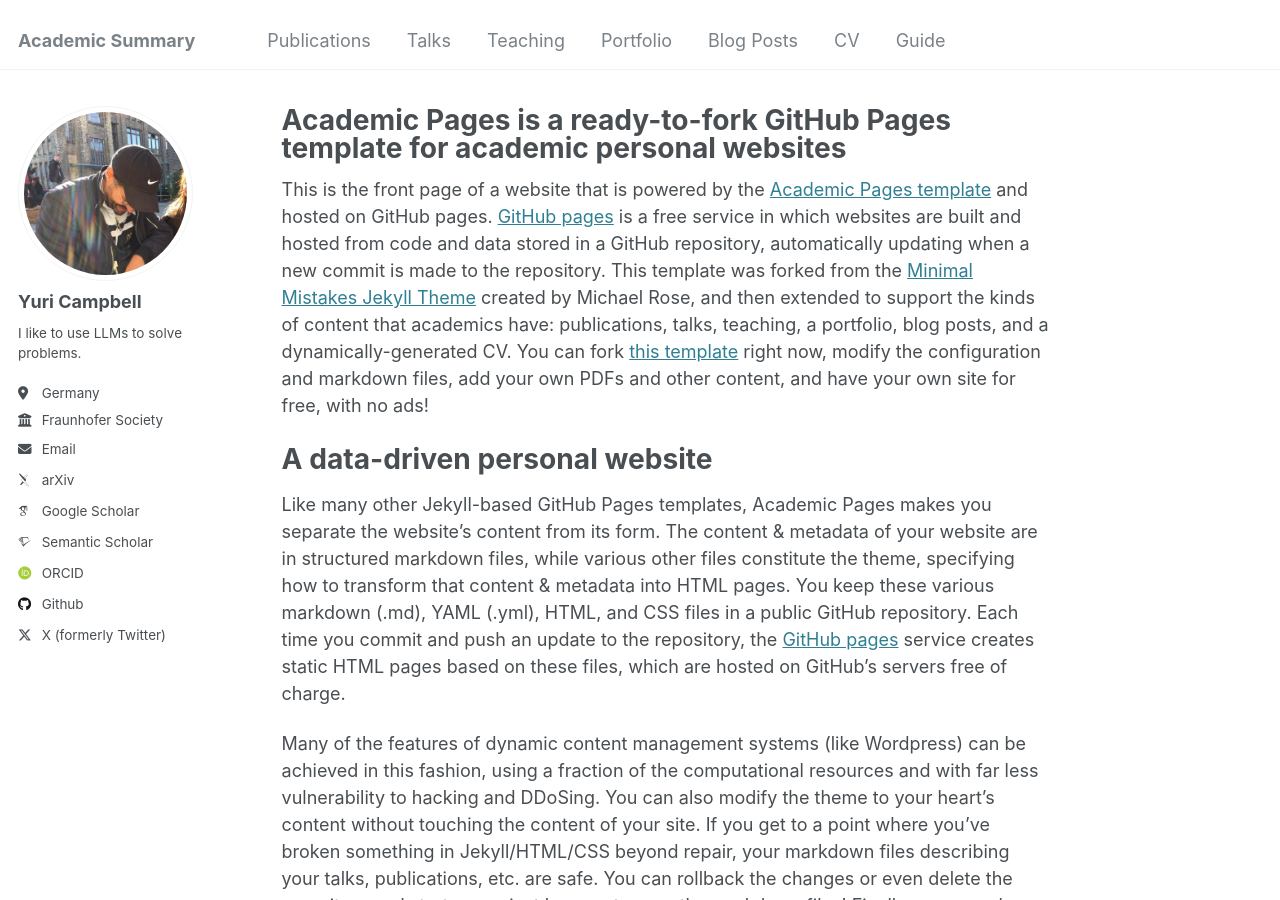
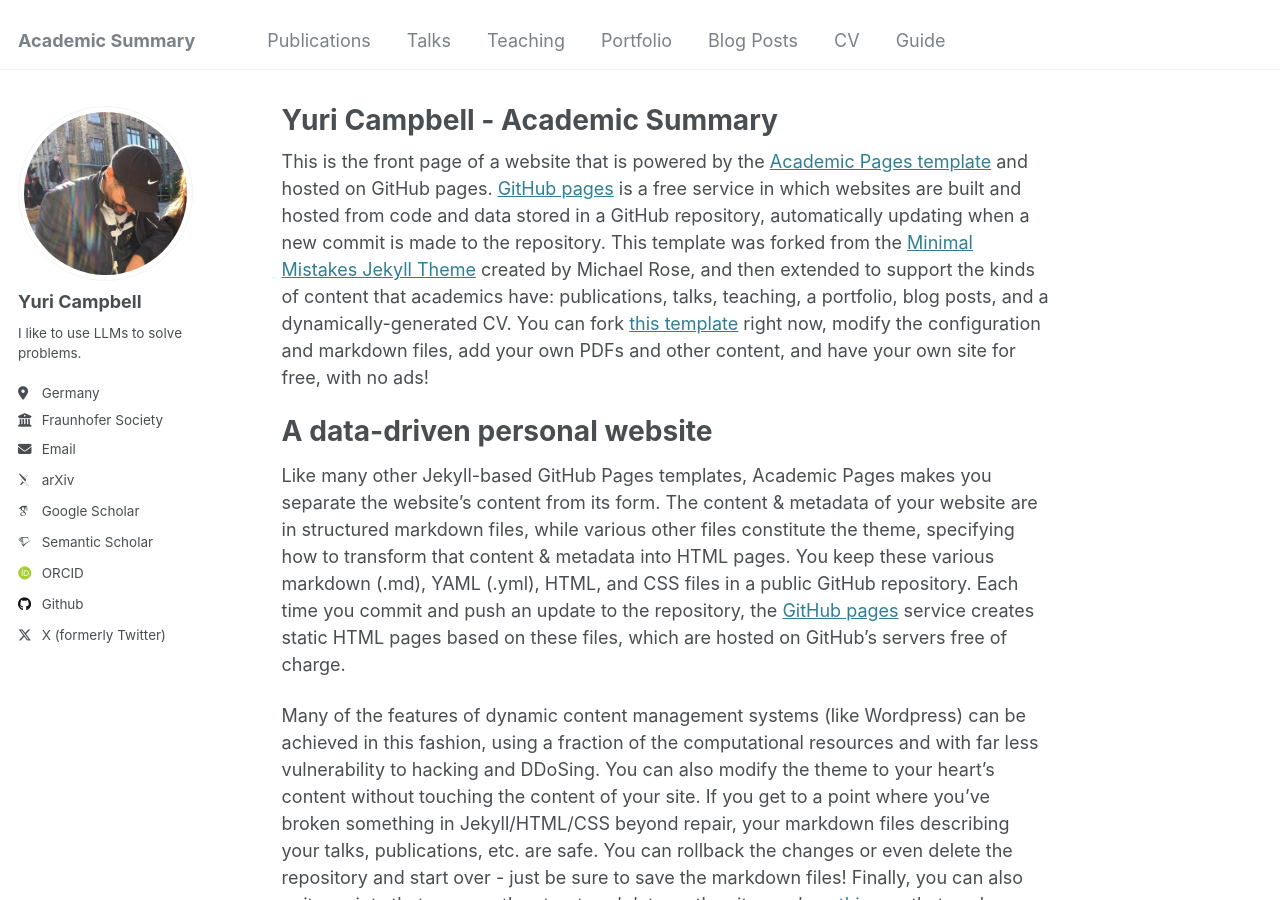
Before and after one commit to yrcmpbll/yrcmpbll.github.io, a Jekyll site: the page built from _pages/about.md, in a window 1280 px wide and 900 px high. Built offline with Jekyll 4.4.1, drawn with Linux system fonts in a browser that asks for light colours; some web fonts are replaced.

Commit message:
Update about.md
Changed the title of landing page

```diff
--- a/_pages/about.md
+++ b/_pages/about.md
@@ -1,6 +1,6 @@
 ---
 permalink: /
-title: "Academic Pages is a ready-to-fork GitHub Pages template for academic personal websites"
+title: "Yuri Campbell - Academic Summary"
 author_profile: true
 redirect_from:
   - /about/
```
